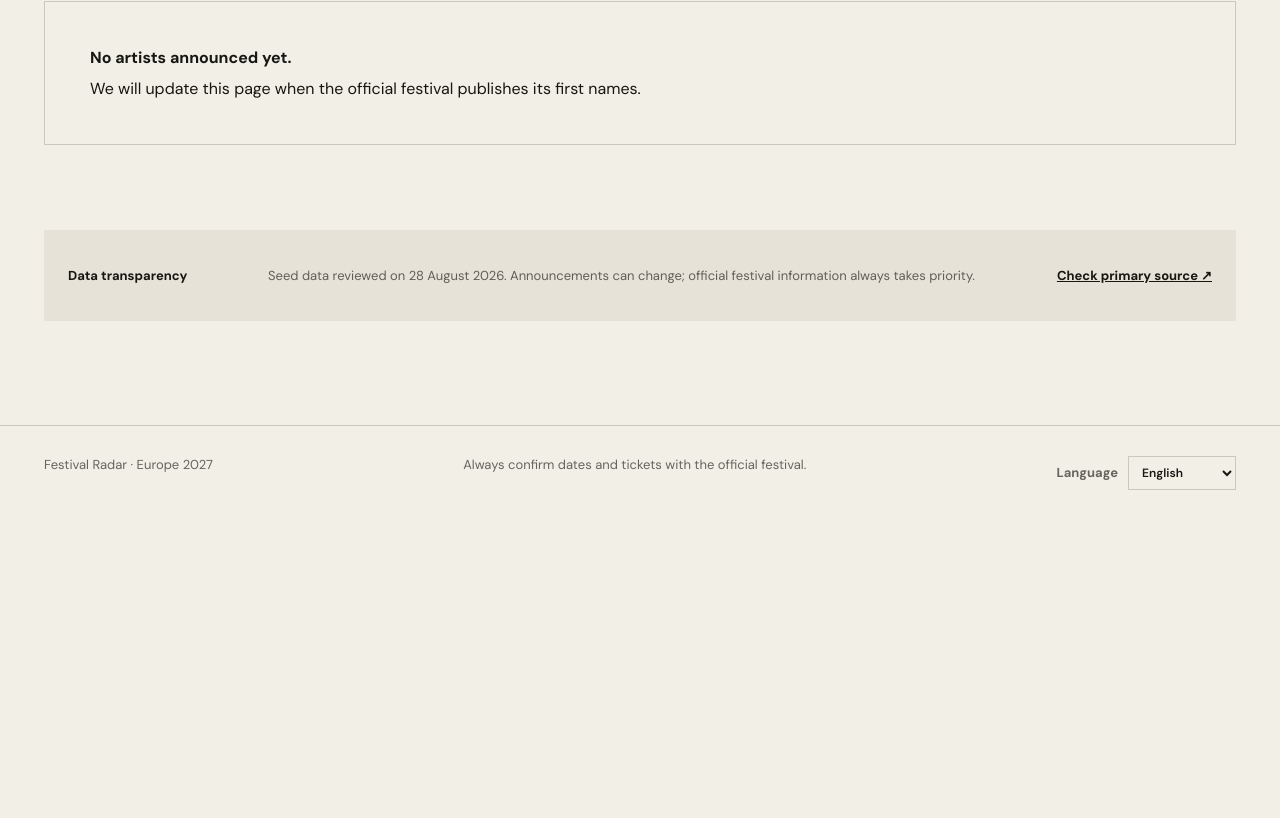
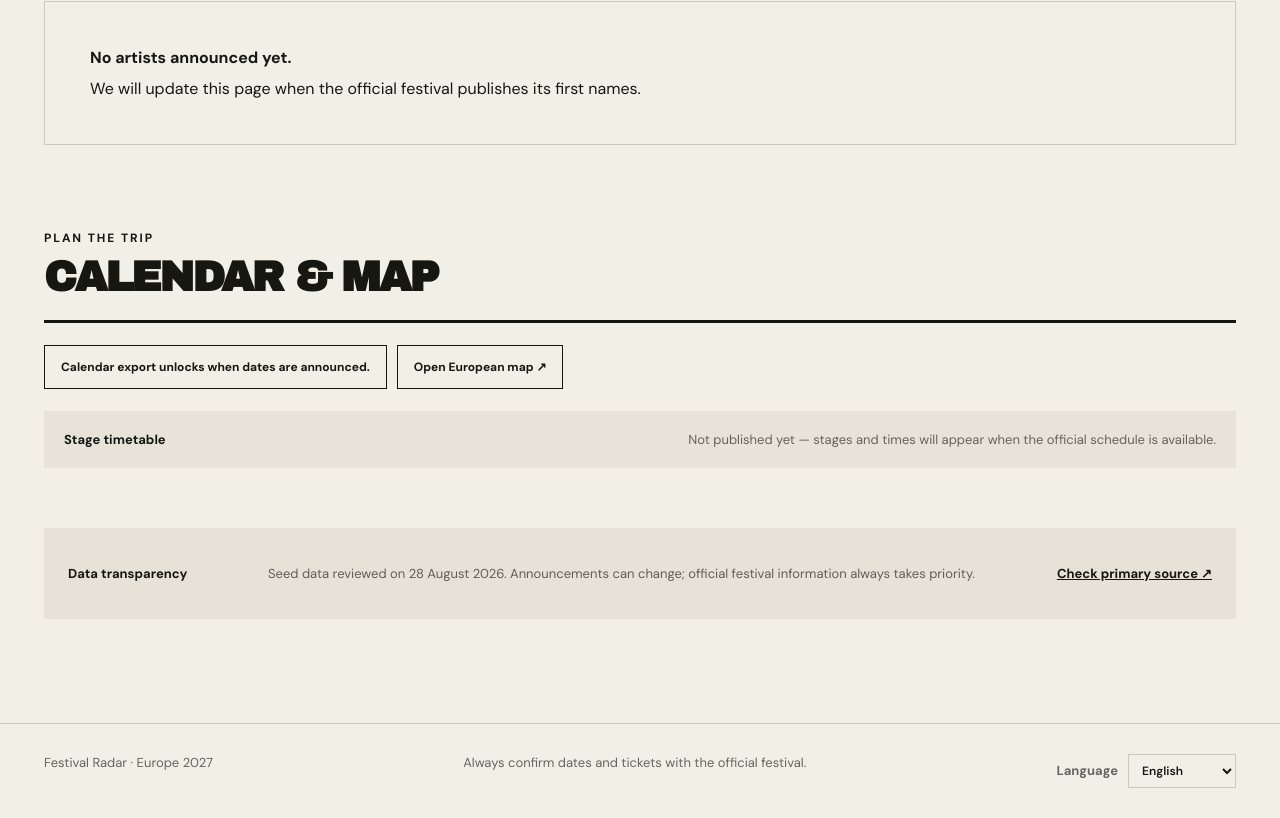
Before and after one commit to KirDE/festival-radar, a Next.js app: page /festivals/2000trees/ in a window 1280 px wide. Shown: the part 847-1665 px from the top of the page. Before the commit the page ends 1367 px from the top, so only its background shows below. Built offline with nearby package versions, Linux system fonts and the light colour scheme.

Commit message:
Add festival planning tools

```diff
--- a/app/globals.css
+++ b/app/globals.css
@@ -22,7 +22,7 @@ footer { max-width:1440px; margin:70px auto 0; padding:30px 44px; display:flex;
 .heroStats { display:flex; gap:34px; margin-top:44px; font-size:13px; text-transform:uppercase; letter-spacing:.07em; }
 .heroStats strong { font-family:"Archivo Black"; font-size:22px; margin-right:7px; }
 .explorer { max-width:1440px; margin:auto; padding:32px 44px; }
-.filterBar { position:sticky; top:12px; z-index:5; display:grid; grid-template-columns:minmax(250px,1fr) 210px auto; gap:12px; padding:12px; background:rgba(23,23,18,.96); box-shadow:0 10px 30px rgba(0,0,0,.16); }
+.filterBar { position:sticky; top:12px; z-index:5; display:grid; grid-template-columns:minmax(230px,1fr) 170px 150px auto auto; gap:10px; padding:12px; background:rgba(23,23,18,.96); box-shadow:0 10px 30px rgba(0,0,0,.16); }
 .search { background:white; display:flex; align-items:center; padding:0 16px; gap:10px; } .search span { font-size:25px; }
 .search input,.filterBar select { width:100%; border:0; outline:0; background:white; font:600 14px "DM Sans"; padding:15px; }
 .toggle { display:flex; align-items:center; gap:10px; color:white; padding:0 14px; white-space:nowrap; font-size:13px; font-weight:700; cursor:pointer; }
@@ -32,6 +32,11 @@ footer { max-width:1440px; margin:70px auto 0; padding:30px 44px; display:flex;
 .resultMeta { display:flex; justify-content:space-between; margin:35px 0 15px; color:#6f6c63; font-size:12px; text-transform:uppercase; letter-spacing:.08em; font-weight:700; }
 .festivalGrid { display:grid; grid-template-columns:repeat(3,1fr); border-top:1px solid var(--line); border-left:1px solid var(--line); }
 .festivalCard { min-width:0; min-height:390px; padding:25px; border-right:1px solid var(--line); border-bottom:1px solid var(--line); display:flex; flex-direction:column; transition:.18s; background:rgba(255,255,255,.09); }
+.festivalCard>a { display:flex; flex:1; flex-direction:column; }
+.compareButton { align-self:flex-end; margin:-12px -10px 12px 0; border:1px solid var(--line); background:transparent; padding:6px 9px; font:700 11px "DM Sans"; cursor:pointer; }
+.compareButton.active { background:var(--acid); border-color:var(--ink); }.compareButton:disabled{opacity:.35;cursor:not-allowed}
+.compareTray { display:flex; flex-wrap:wrap; align-items:center; gap:8px; margin:18px 0 0; padding:12px; border:1px solid var(--ink); background:white; font-size:12px; }
+.compareTray button { border:0; background:var(--soft); padding:7px 9px; cursor:pointer; }.compareTray span{margin-left:auto;color:#5f5c54}
 .festivalCard:hover { background:white; transform:translateY(-4px); box-shadow:0 15px 30px rgba(0,0,0,.09); z-index:2; }
 .cardTop { display:flex; justify-content:space-between; align-items:flex-start; margin-bottom:38px; }
 .festivalLogo { width:68px; height:54px; display:grid; place-items:center; background:white; border:1px solid var(--line); padding:8px; overflow:hidden; }
@@ -74,6 +79,10 @@ footer { max-width:1440px; margin:70px auto 0; padding:30px 44px; display:flex;
 .lineupEmpty { padding:45px; border:1px solid var(--line); margin-top:25px; display:flex; flex-direction:column; gap:10px; }
 .sourceNote { margin-top:60px; padding:24px; background:#e6e2d7; display:grid; grid-template-columns:180px 1fr auto; align-items:center; gap:20px; font-size:13px; }
 .sourceNote p { color:#605e58; }.sourceNote a { text-decoration:underline; font-weight:700; }
+.planningSection { padding:60px 0 0; }.planningSection .sectionHeading h2{font-size:42px}
+.planningActions { display:flex; flex-wrap:wrap; gap:10px; padding:22px 0; }.planningActions a,.planningActions>span{padding:13px 16px;border:1px solid var(--ink);font-size:12px;font-weight:800}.planningActions a:hover{background:var(--acid)}
+.timetable { display:flex; justify-content:space-between; gap:20px; padding:20px; background:var(--soft); font-size:13px; }.timetable span{color:#66635b}
+.recommendations { display:grid; grid-template-columns:180px repeat(3,1fr); margin-top:15px; border:1px solid var(--line); }.recommendations h3,.recommendations a{margin:0;padding:18px;border-right:1px solid var(--line)}.recommendations a{display:flex;flex-direction:column;gap:6px}.recommendations span{font-size:11px;color:#706d65}
 .artistHero { display:flex; align-items:center; gap:30px; padding:65px 0 35px; border-bottom:3px solid var(--ink); }
 .artistHero h1 { font-size:clamp(45px,7vw,90px); }.artistHero p { color:#6a675f; }
 .artistMonogram { width:120px; height:120px; display:grid; place-items:center; background:var(--orange); font:58px "Archivo Black"; transform:rotate(-3deg); }
--- a/components/FestivalDetail.tsx
+++ b/components/FestivalDetail.tsx
@@ -2,9 +2,10 @@
 
 import Link from "next/link";
 import type { Festival } from "@/data/festivals";
-import { artistSlug } from "@/data/festivals";
+import { artistSlug, festivals } from "@/data/festivals";
 import { FestivalLogo } from "./FestivalLogo";
 import { useLanguage } from "./LanguageProvider";
+import { PlanningTools } from "./PlanningTools";
 
 export function FestivalDetail({ item }: { item: Festival }) {
   const { locale, t } = useLanguage();
@@ -18,5 +19,5 @@ export function FestivalDetail({ item }: { item: Festival }) {
     <section className="lineupSection"><div className="sectionHeading"><div><div className="eyebrow">{t("discoverBill")}</div><h2>{t("lineup2027")}</h2></div><span>{item.headliners.length + item.lineup.length} {t("announced")}</span></div>
       {item.headliners.length ? <><h3>{t("headliners")}</h3><div className="headlinerGrid">{item.headliners.map((artist) => <Link href={`/artists/${artistSlug(artist)}/`} key={artist}>{artist}<span>{t("viewArtist")}</span></Link>)}</div></> : <div className="lineupEmpty"><strong>{t("noArtists")}</strong><span>{t("noArtistsText")}</span></div>}
       {item.lineup.length > 0 && <><h3>{t("alsoAnnounced")}</h3><div className="lineupGrid">{item.lineup.map((artist) => <Link href={`/artists/${artistSlug(artist)}/`} key={artist}>{artist}</Link>)}</div></>}
-    </section><section className="sourceNote"><strong>{t("transparency")}</strong><p>{t("sourceText")}</p><a href={item.officialUrl} target="_blank" rel="noreferrer">{t("primarySource")}</a></section></div>;
+    </section><PlanningTools item={item} festivals={festivals}/><section className="sourceNote"><strong>{t("transparency")}</strong><p>{t("sourceText")}</p><a href={item.officialUrl} target="_blank" rel="noreferrer">{t("primarySource")}</a></section></div>;
 }
--- /dev/null
+++ b/components/PlanningTools.tsx
@@ -0,0 +1,20 @@
+"use client";
+
+import Link from "next/link";
+import type { Festival } from "@/data/festivals";
+import { calendarUrls, similarFestivals } from "@/lib/planning";
+
+export function PlanningTools({ item, festivals }: { item: Festival; festivals: Festival[] }) {
+  const calendar = calendarUrls(item);
+  const map = `https://www.openstreetmap.org/search?query=${encodeURIComponent([item.city, item.country].filter(Boolean).join(", "))}`;
+  const similar = similarFestivals(item, festivals);
+  return <section className="planningSection">
+    <div className="sectionHeading"><div><div className="eyebrow">PLAN THE TRIP</div><h2>Calendar & map</h2></div></div>
+    <div className="planningActions">
+      {calendar ? <><a href={calendar.ics} download={`${item.slug}-2027.ics`}>Download .ics</a><a href={calendar.google} target="_blank" rel="noreferrer">Google Calendar ↗</a></> : <span>Calendar export unlocks when dates are announced.</span>}
+      <a href={map} target="_blank" rel="noreferrer">Open European map ↗</a>
+    </div>
+    <div className="timetable"><strong>Stage timetable</strong><span>{item.timetable?.length ? `${item.timetable.length} published performances` : "Not published yet — stages and times will appear when the official schedule is available."}</span></div>
+    {similar.length > 0 && <div className="recommendations"><h3>Similar festivals</h3>{similar.map(({ festival, shared }) => <Link href={`/festivals/${festival.slug}/`} key={festival.slug}><strong>{festival.name}</strong><span>{shared} shared act{shared === 1 ? "" : "s"}</span></Link>)}</div>}
+  </section>;
+}
--- a/data/festivals.ts
+++ b/data/festivals.ts
@@ -13,6 +13,8 @@ export type Festival = {
   ticketsUrl?: string;
   playlistUrl?: string;
   status: "confirmed" | "partial" | "tba";
+  ticketStatus?: "available" | "unavailable" | "unknown";
+  timetable?: { date: string; stage: string; start: string; artist: string }[];
 };
 
 const festival = (
--- /dev/null
+++ b/lib/planning.ts
@@ -0,0 +1,35 @@
+import type { Festival } from "@/data/festivals";
+
+export function festivalArtists(item: Festival) {
+  return new Set([...item.headliners, ...item.lineup].map((artist) => artist.toLocaleLowerCase()));
+}
+
+export function lineupOverlap(items: Festival[]) {
+  if (items.length < 2) return [];
+  const [first, ...rest] = items.map(festivalArtists);
+  return [...first].filter((artist) => rest.every((set) => set.has(artist))).sort();
+}
+
+export function similarFestivals(item: Festival, festivals: Festival[], limit = 3) {
+  const artists = festivalArtists(item);
+  return festivals.filter((candidate) => candidate.slug !== item.slug).map((candidate) => ({
+    festival: candidate,
+    shared: [...festivalArtists(candidate)].filter((artist) => artists.has(artist)).length,
+  })).filter(({ shared }) => shared > 0).sort((a, b) => b.shared - a.shared || a.festival.name.localeCompare(b.festival.name)).slice(0, limit);
+}
+
+function compactDate(value: string) { return value.replaceAll("-", ""); }
+
+export function calendarUrls(item: Festival) {
+  if (!item.startDate) return null;
+  const end = new Date(`${item.endDate || item.startDate}T12:00:00Z`);
+  end.setUTCDate(end.getUTCDate() + 1);
+  const exclusiveEnd = end.toISOString().slice(0, 10);
+  const dates = `${compactDate(item.startDate)}/${compactDate(exclusiveEnd)}`;
+  const details = `Official information: ${item.officialUrl}`;
+  const query = new URLSearchParams({ action: "TEMPLATE", text: item.name, dates, details, location: [item.city, item.country].filter(Boolean).join(", ") });
+  return {
+    google: `https://calendar.google.com/calendar/render?${query}`,
+    ics: `data:text/calendar;charset=utf-8,${encodeURIComponent(["BEGIN:VCALENDAR", "VERSION:2.0", "PRODID:-//Festival Radar//EN", "BEGIN:VEVENT", `UID:${item.slug}-2027@festival-radar`, `DTSTART;VALUE=DATE:${compactDate(item.startDate)}`, `DTEND;VALUE=DATE:${compactDate(exclusiveEnd)}`, `SUMMARY:${item.name}`, `LOCATION:${[item.city, item.country].filter(Boolean).join(", ")}`, `URL:${item.officialUrl}`, "END:VEVENT", "END:VCALENDAR"].join("\r\n"))}`,
+  };
+}
```
Also changed, not shown: components/FestivalExplorer.tsx (+14 -4 lines).
